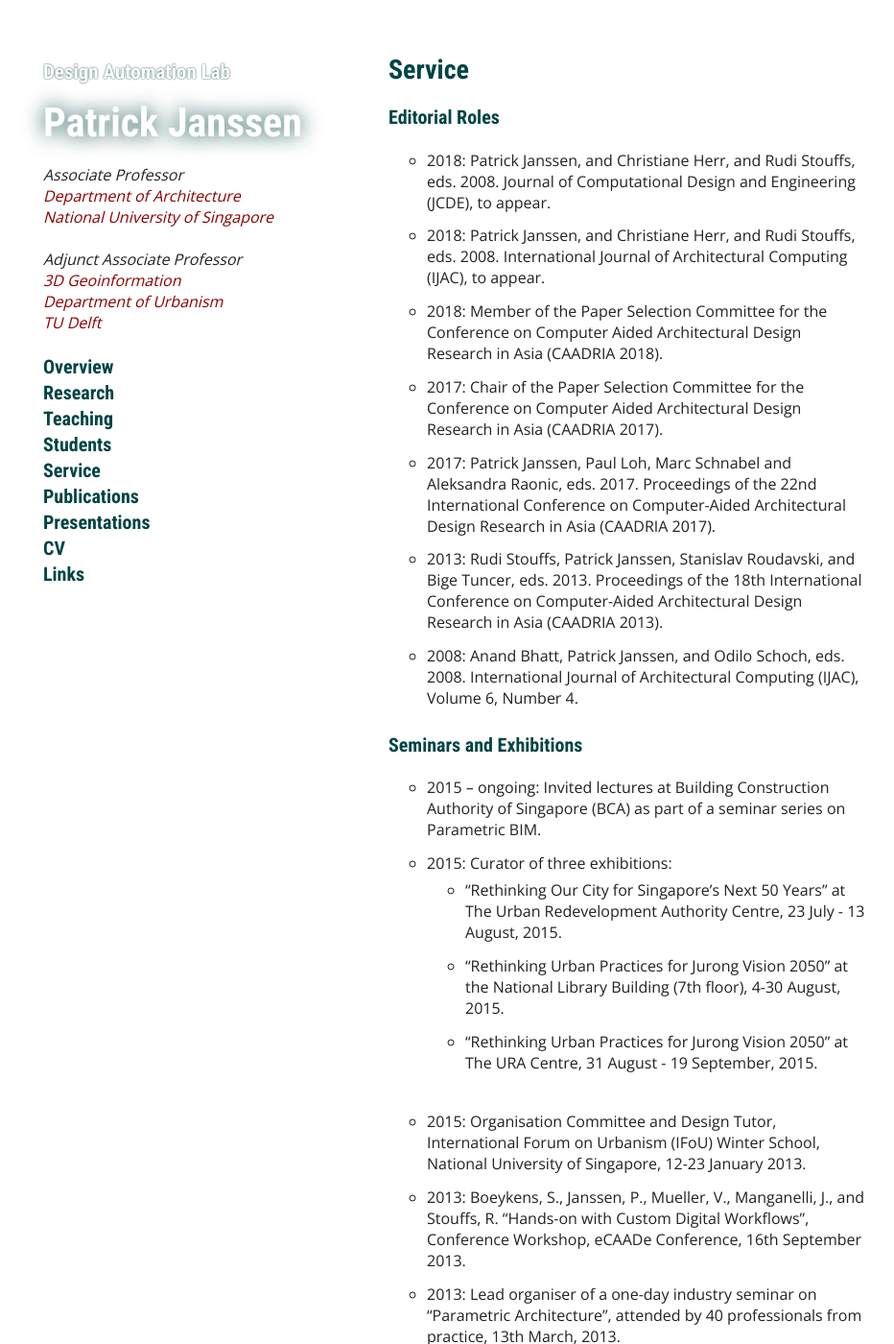
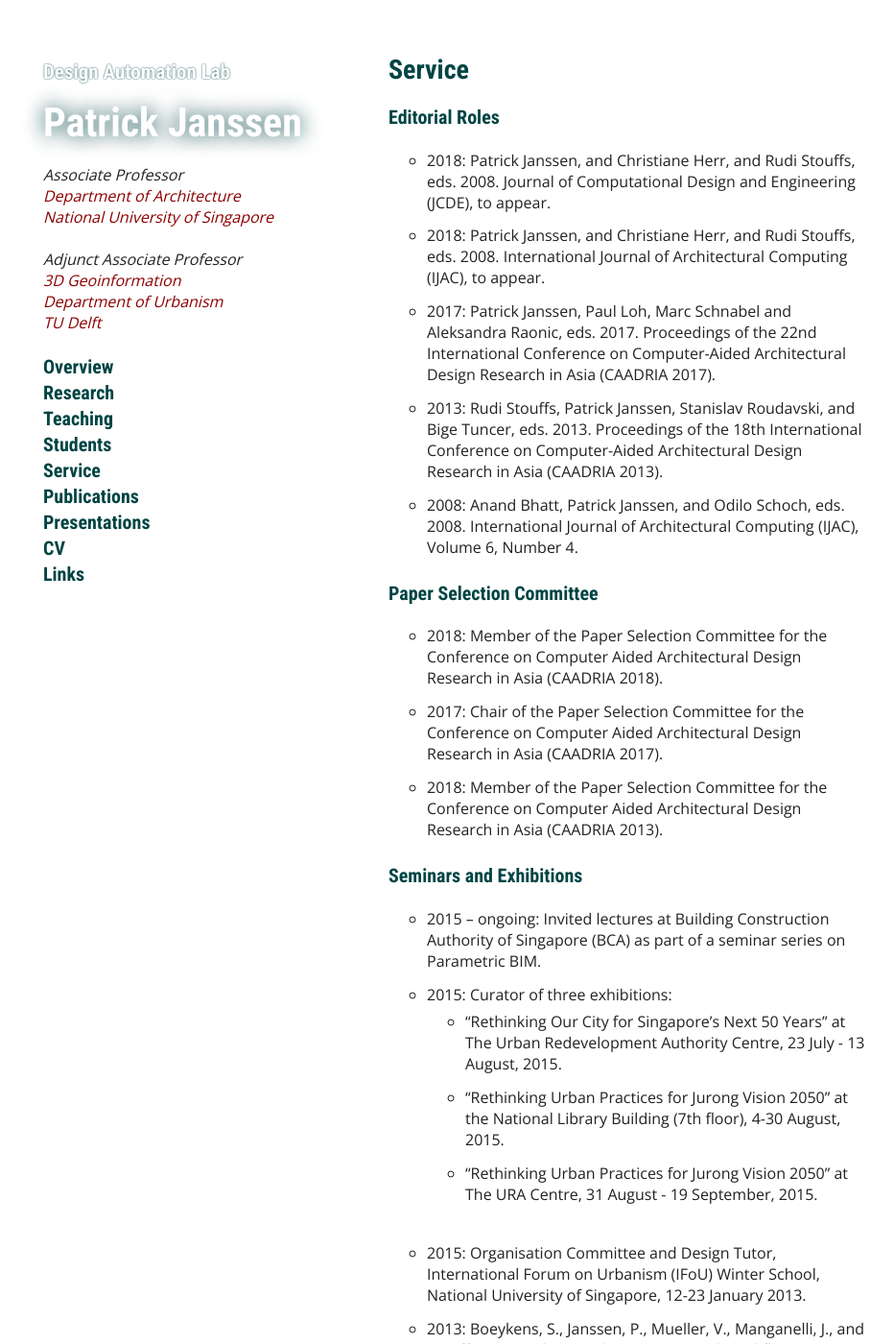
Before and after one commit to phtj/patrick-janssen, a Jekyll site: the page built from service.md, in a window 1280 px wide and 1400 px high. Shown: the whole window at 96% size, without its empty margins (165-1097 px from the left). Built offline with Jekyll 4.4.1, drawn with Linux system fonts in a browser that asks for light colours; our own code applies the rules of GitHub Pages for plain Markdown files; a script that is not in the unit is left out; some of the changed text lies outside the part shown.

Commit message:
updated service

```diff
--- a/service.md
+++ b/service.md
@@ -4,13 +4,18 @@ title: Service
 # Service
 
 ## Editorial Roles
+
 - 2018: Patrick Janssen, and Christiane Herr, and Rudi Stouffs, eds. 2008. Journal of Computational Design and Engineering (JCDE), to appear.
 - 2018: Patrick Janssen, and Christiane Herr, and Rudi Stouffs, eds. 2008. International Journal of Architectural Computing (IJAC), to appear.
-- 2018: Member of the Paper Selection Committee for the Conference on Computer Aided Architectural Design Research in Asia (CAADRIA 2018).
-- 2017: Chair of the Paper Selection Committee for the Conference on Computer Aided Architectural Design Research in Asia (CAADRIA 2017).
 - 2017: Patrick Janssen, Paul Loh, Marc Schnabel and Aleksandra Raonic, eds. 2017. Proceedings of the 22nd International Conference on Computer-Aided Architectural Design Research in Asia (CAADRIA 2017).
 - 2013: Rudi Stouffs, Patrick Janssen, Stanislav Roudavski, and Bige Tuncer, eds. 2013. Proceedings of the 18th International Conference on Computer-Aided Architectural Design Research in Asia (CAADRIA 2013).
 - 2008: Anand Bhatt, Patrick Janssen, and Odilo Schoch, eds. 2008. International Journal of Architectural Computing (IJAC), Volume 6, Number 4.
+
+## Paper Selection Committee
+
+- 2018: Member of the Paper Selection Committee for the Conference on Computer Aided Architectural Design Research in Asia (CAADRIA 2018).
+- 2017: Chair of the Paper Selection Committee for the Conference on Computer Aided Architectural Design Research in Asia (CAADRIA 2017).
+- 2018: Member of the Paper Selection Committee for the Conference on Computer Aided Architectural Design Research in Asia (CAADRIA 2013).
 
 ## Seminars and Exhibitions
 
@@ -55,7 +60,7 @@ title: Service
 - 2014: Benjamin Coorey, A Generative Parametric Performance Design System for Spatial Configurations, PhD Thesis, University of Technology Sydney (UTS), March 2014.
 - 2013: Ruwan Amila Fernando, Representations for evolutionary design modelling, PhD Thesis, Queensland University of Technology (QUT), August 2013.
 
-## Service as Chair
+## Service as Conference Session Chair
 
 - 2016: Janssen, P. (2016). Session Chair at the 21st Annual Conference on Computer-Aided Architecture Design Research in Asia (CAADRIA 2016), Session 3A: Computational Design Analysis, 24th August 2016, Melbourne, Australia.
 - 2016: Janssen, P. (2016). Session Chair at the 34th Annual Conference on Education and Research in Computer Aided Architectural Design in Europe (eCAADe 2016), Session C2: DESIGN TOOLS \| Evaluations, 31st March 2016, Oulu, Finland.
```
